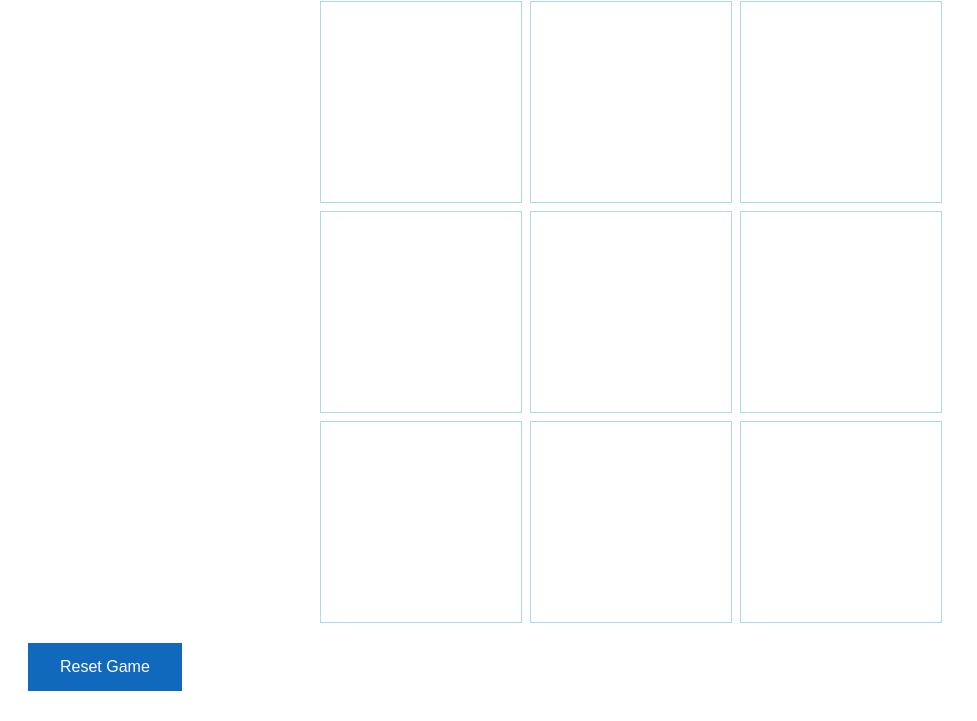
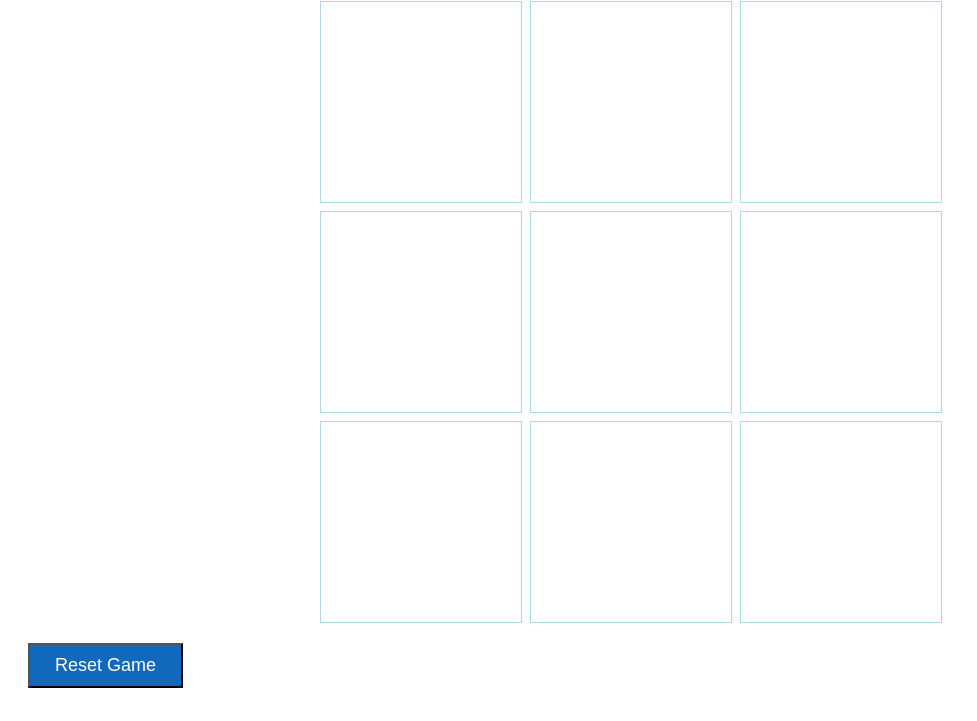
Before and after one commit to adricastro1/Tic-Tac-Toe, a plain HTML site: page index.html in a window 1280 px wide. Shown: the part 79-800 px from the top of the page, without its empty margins (0-977 px from the left). Drawn offline with Linux system fonts and the light colour scheme.

Commit message:
Updated TTT game

```diff
--- a/css/main.css
+++ b/css/main.css
@@ -19,17 +19,18 @@ h1 {
 .square {
     width: 25vmin;
     height: 25vmin;
-    border: 1px solid lightblue
+    border: 1px solid lightblue;
+    text-align: center;
+    font-size: 50px;
+
+
 }
 
-button {
+#btn {
     margin: 20px;
     background-color: #1069bc;
-    border: none;
     color: white;
-    padding: 15px 32px;
-    text-align: center;
-    text-decoration: none;
-    /* display: inline-block; */
-    font-size: 16px;
+    padding: 10px 25px;
+    font-size: 18px;
+    align-items:center ;
   }
--- a/js/main.js
+++ b/js/main.js
@@ -27,11 +27,11 @@ const resetEl = document.querySelector('#btn')
 
 /*----- event listeners -----*/
 
-// squareEl.forEach(function (btn) {
-//     btn.addEventListener('click', resetGame)
-// })
+resetEl.addEventListener('click', resetGame)
 
 /*----- functions -----*/
+
+// X O clicking functions
 squareEl.forEach(function (evt) {
     evt.addEventListener('click', handleClick)
 
@@ -49,8 +49,7 @@ function handleClick(evt) {
         currentPlayer = "X"
     }
 }
-resetEl.addEventListener('click', resetGame)
-
+//  reset board functions
 function resetGame(){
     squareEl.forEach(square)
 }
```
